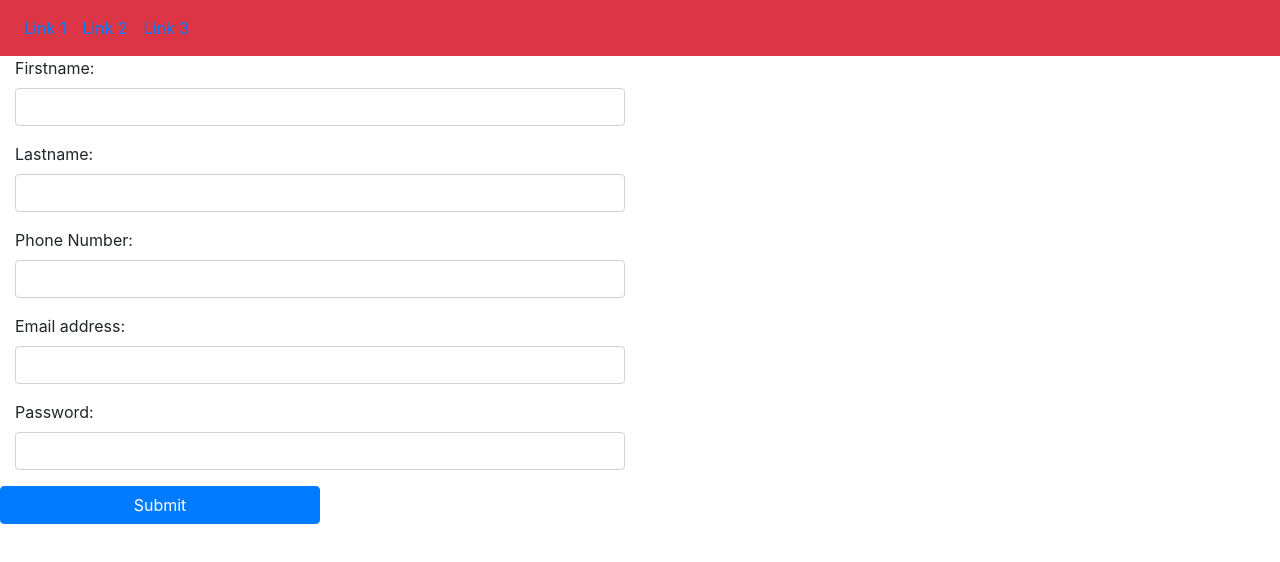
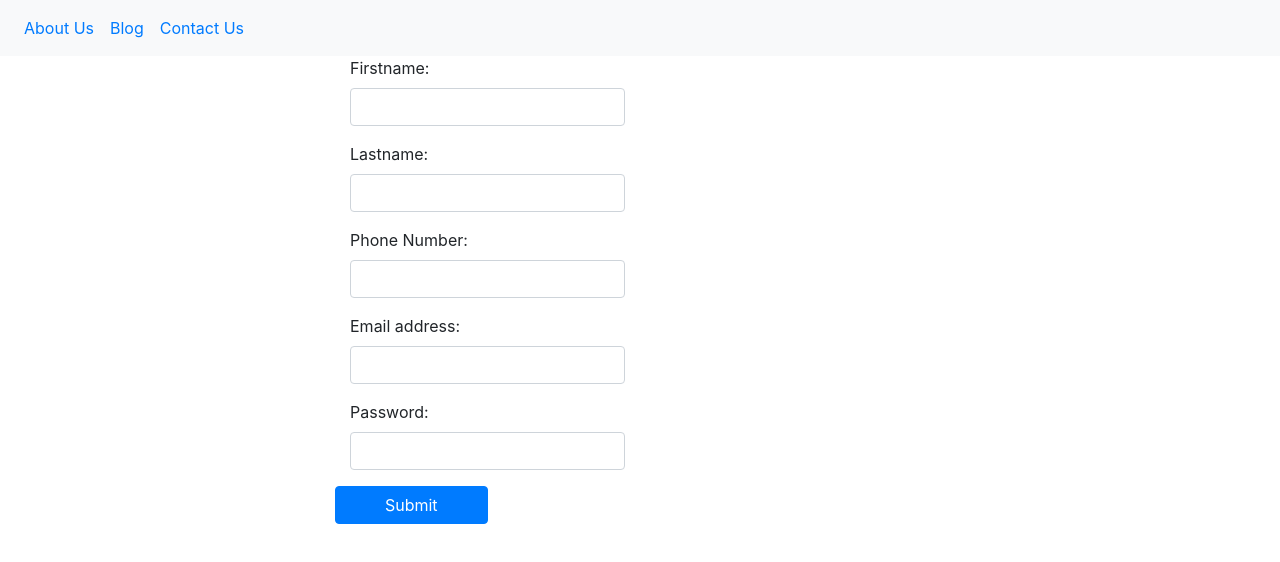
Before and after one commit to sultanMachido/PiggyBank, a website: page index.html in a window 1280 px wide. Drawn offline with Linux system fonts and the light colour scheme.

Commit message:
updating

```diff
--- a/index.html
+++ b/index.html
@@ -10,18 +10,18 @@
 <body>
 
 
-            <nav class="navbar navbar-expand-sm  bg-danger ">
+            <nav class="navbar navbar-expand-sm  bg-light ">
 
                     <!-- Links -->
                     <ul class="navbar-nav">
                       <li class="nav-item">
-                        <a class="nav-link" href="#">Link 1</a>
+                        <a class="nav-link" href="#">About Us</a>
                       </li>
                       <li class="nav-item">
-                        <a class="nav-link" href="#">Link 2</a>
+                        <a class="nav-link" href="#">Blog</a>
                       </li>
                       <li class="nav-item">
-                        <a class="nav-link" href="#">Link 3</a>
+                        <a class="nav-link" href="#">Contact Us</a>
                       </li>
                     </ul>
 
@@ -32,6 +32,7 @@
 
 
             <form id="register-form" >
+                  <div class="col-md-6 mx-auto">
                         <div class="form-group col-md-6">
                             <label for="firstname">Firstname:</label>
                             <input type="text" class="form-control" id="firstname">
@@ -54,6 +55,8 @@
                     </div>
 
                     <button type="submit" class="btn btn-primary col-sm-3">Submit</button>
+
+              </div>
           </form>
 
 
```
Lines whose indentation alone changed are shown as unchanged.
